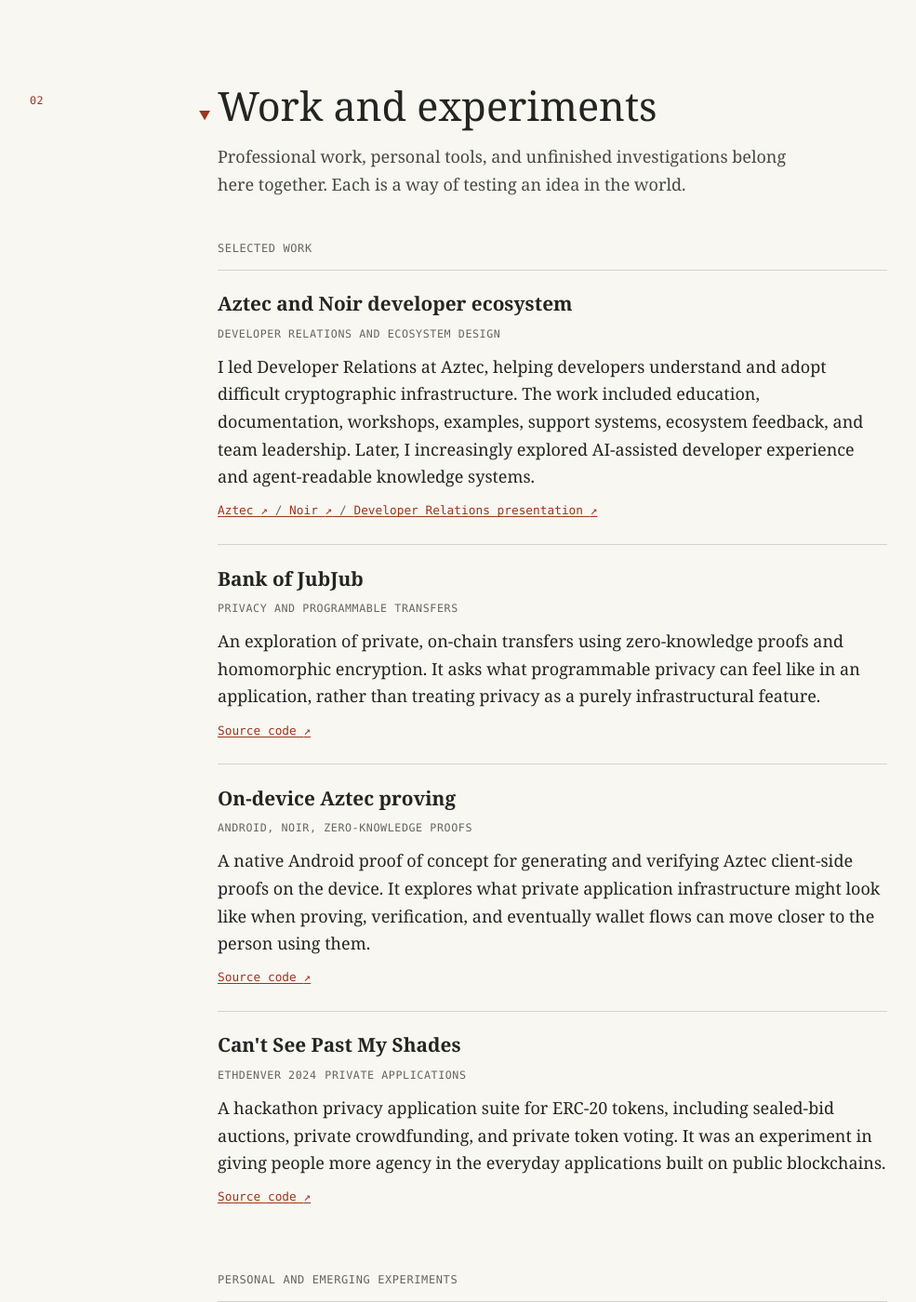
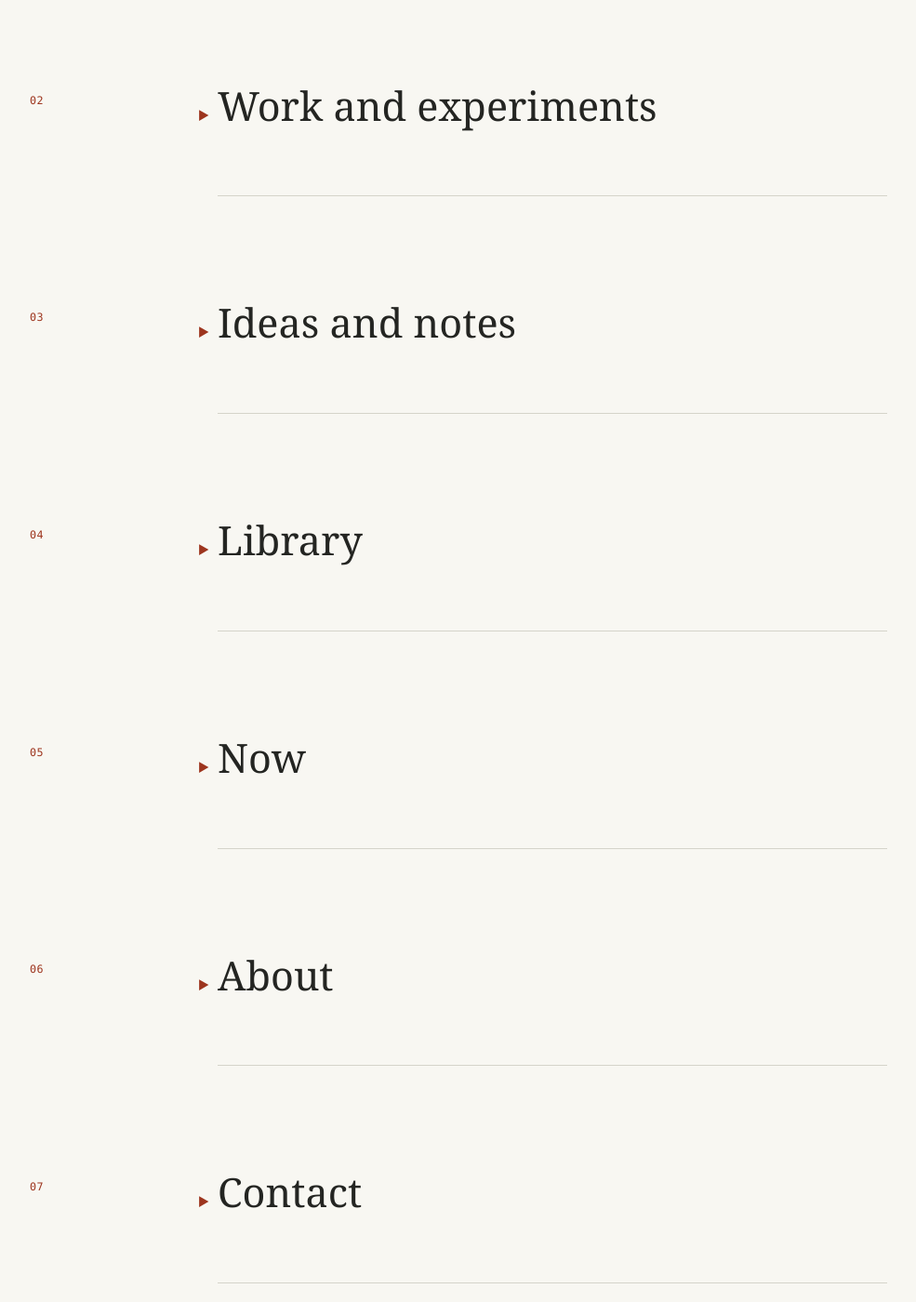
Before and after one commit to critesjosh/joshcritesdotcom, a Jekyll site: the page index.html, which Jekyll copies as it is, in a window 1280 px wide and 1400 px high, scrolled down 1805 px. Shown: the whole window at 93% size, without its empty margins (76-1061 px from the left). Built offline with Jekyll 4.4.1, drawn with Linux system fonts in a browser that asks for light colours; some of the changed text lies outside the part shown.

Commit message:
collapse secondary homepage sections

```diff
--- a/index.html
+++ b/index.html
@@ -562,7 +562,7 @@
         </section>
 
         <section id="work" data-number="02">
-          <details class="section-toggle" open>
+          <details class="section-toggle">
             <summary><h2>Work and experiments</h2></summary>
             <div class="section-content">
           <p class="section-intro">
@@ -760,7 +760,7 @@
         </section>
 
         <section id="ideas" data-number="03">
-          <details class="section-toggle" open>
+          <details class="section-toggle">
             <summary><h2>Ideas and notes</h2></summary>
             <div class="section-content">
           <p class="section-intro">
@@ -852,7 +852,7 @@
         </section>
 
         <section id="library" data-number="04">
-          <details class="section-toggle" open>
+          <details class="section-toggle">
             <summary><h2>Library</h2></summary>
             <div class="section-content">
           <p class="section-intro">
@@ -989,7 +989,7 @@
         </section>
 
         <section id="now" data-number="05">
-          <details class="section-toggle" open>
+          <details class="section-toggle">
             <summary><h2>Now</h2></summary>
             <div class="section-content">
           <p class="meta">Last updated: July 2026</p>
@@ -1029,7 +1029,7 @@
         </section>
 
         <section id="about" data-number="06">
-          <details class="section-toggle" open>
+          <details class="section-toggle">
             <summary><h2>About</h2></summary>
             <div class="section-content">
           <p>
@@ -1055,7 +1055,7 @@
         </section>
 
         <section id="contact" data-number="07">
-          <details class="section-toggle" open>
+          <details class="section-toggle">
             <summary><h2>Contact</h2></summary>
             <div class="section-content">
           <p>
```
